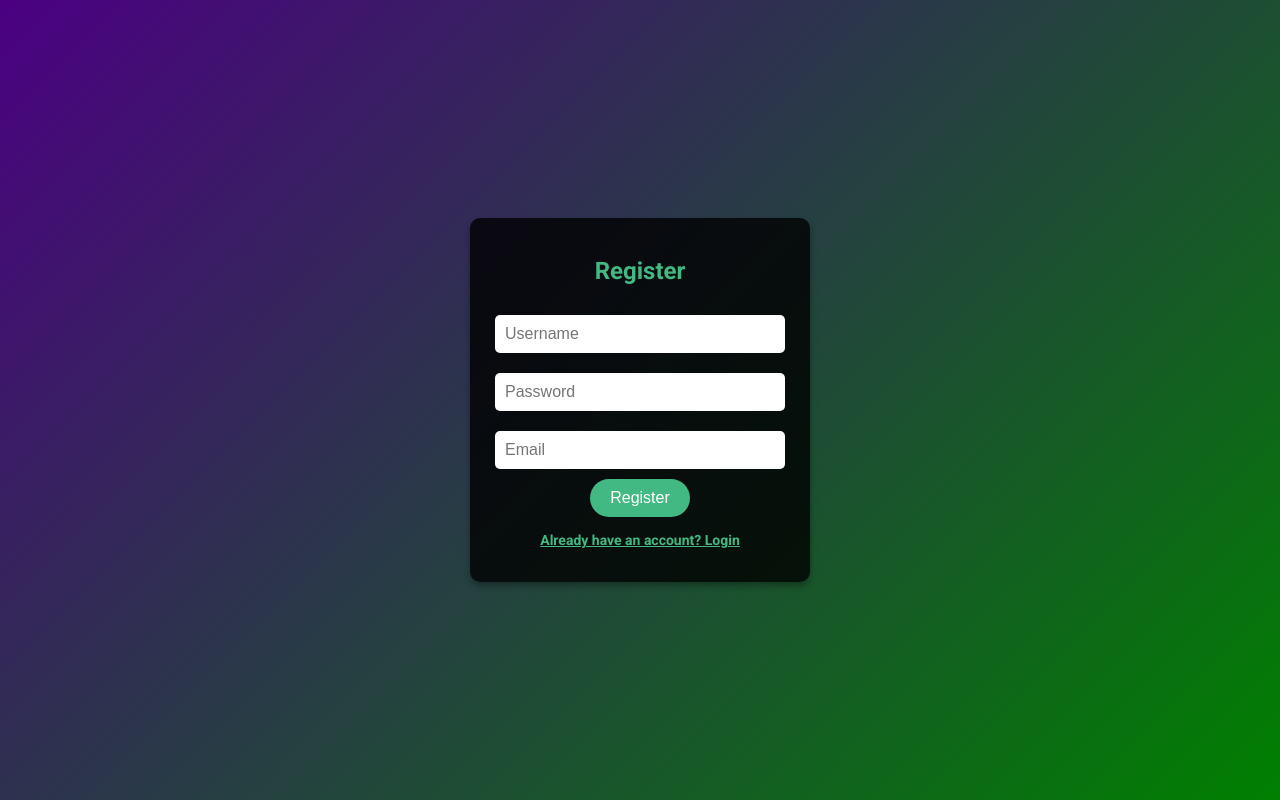
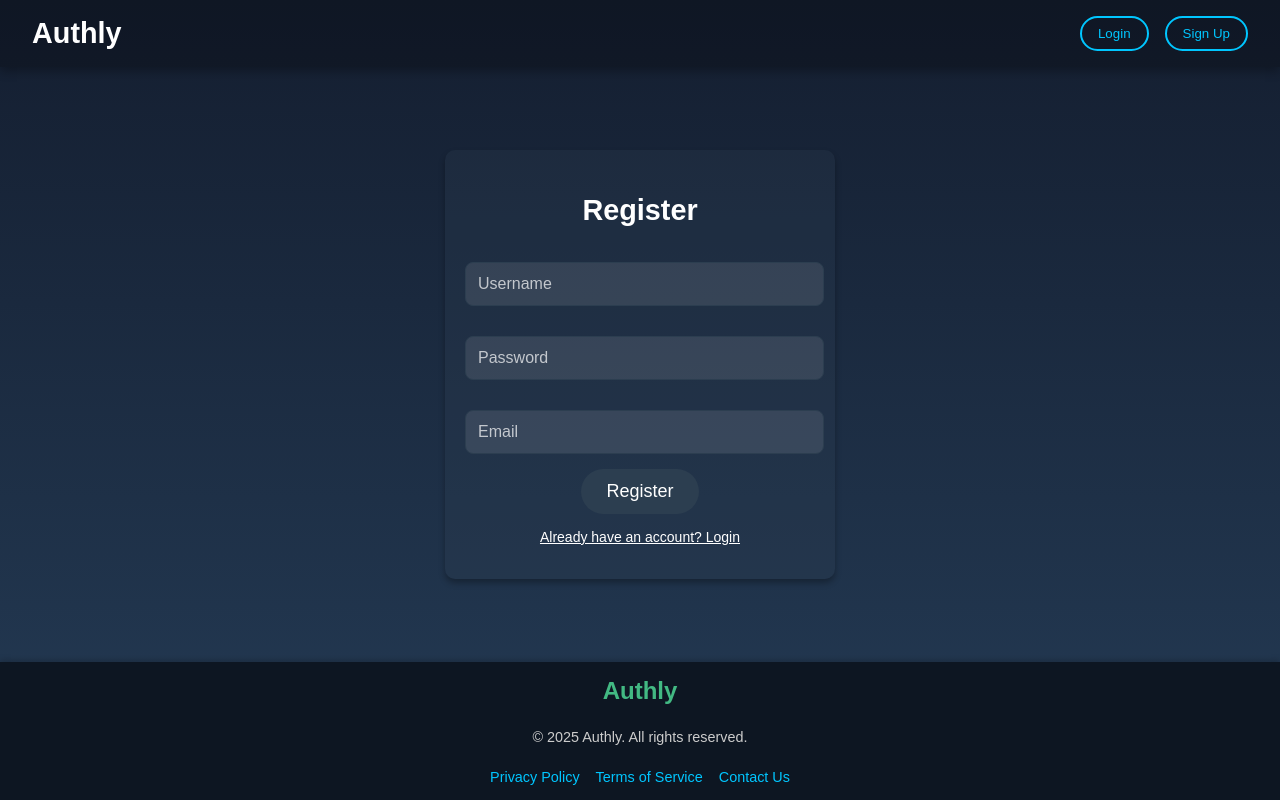
Before and after one commit to K2SHKO/Authly, a Vue app: page /register in a window 1280 px wide. Built offline with nearby package versions, Linux system fonts and the light colour scheme.

Commit message:
Added style to Login Page and Register Page

```diff
--- a/src/assets/style.css
+++ b/src/assets/style.css
@@ -5,7 +5,7 @@ body {
   font-family: 'Roboto', sans-serif;
   -webkit-font-smoothing: antialiased;
   -moz-osx-font-smoothing: grayscale;
-  background: linear-gradient(135deg, #4b0082, #008000);
+  /* background: linear-gradient(135deg, #4b0082, #008000); */
   color: #2c3e50;
   display: flex;
   flex-direction: column;
@@ -73,54 +73,78 @@ main {
 }
 
 .panel {
-  background-color: rgba(0, 0, 0, 0.8);
+  background-color: rgba(44, 62, 80, 0.3);
   padding: 20px;
   border-radius: 10px;
   text-align: center;
-  width: 300px;
+  width: 350px;
   margin: 20px auto;
   animation: fadeIn 1.5s ease-in-out;
   box-shadow: 0 4px 6px rgba(0, 0, 0, 0.3);
 }
 
 .panel h2 {
-  color: #42b983;
+  color: white;
   margin-bottom: 20px;
-  font-size: 1.5em;
+  font-size: 1.8em;
 }
 
 .panel input {
-  width: 90%;
-  padding: 10px;
-  margin: 10px 0;
-  border: none;
-  border-radius: 5px;
+  width: 95%;
+  padding: 12px;
+  margin: 15px 0;
+  border: 1px solid #2c3e50;
+  border-radius: 8px;
   outline: none;
   font-size: 16px;
+  background-color: rgba(255, 255, 255, 0.1);
+  color: white;
+  position: relative;
+}
+
+.panel input::placeholder {
+  color: rgba(255, 255, 255, 0.7);
+  transition: transform 0.3s ease, opacity 0.3s ease;
+  transform-origin: left;
+}
+
+.panel input:focus::placeholder {
+  transform: translateY(-20px) scale(0.8);
+  opacity: 0;
+}
+
+.panel input:focus {
+  border-color: white;
+  background-color: rgba(255, 255, 255, 0.2);
 }
 
 .action-button {
-  background-color: #42b983;
+  background-color: #2c3e50;
   border: none;
   color: white;
-  padding: 10px 20px;
-  font-size: 16px;
+  padding: 12px 25px;
+  font-size: 18px;
   border-radius: 25px;
   cursor: pointer;
   transition: background-color 0.3s ease, transform 0.2s ease;
 }
 
 .action-button:hover {
-  background-color: #2e8b57;
+  background-color: #1a252f;
   transform: scale(1.05);
 }
 
 .switch-panel {
-  color: #42b983;
+  color: white;
   cursor: pointer;
   margin-top: 15px;
   font-size: 14px;
   text-decoration: underline;
+  transition: color 0.3s ease;
+}
+
+.switch-panel:hover {
+  color: rgba(255, 255, 255, 0.7);
 }
 
 .user-panel {
@@ -129,8 +153,8 @@ main {
 }
 
 .user-panel h1 {
-  color: #42b983;
-  font-size: 2.5em;
+  color: white;
+  font-size: 2.8em;
 }
 
 footer {
@@ -194,26 +218,23 @@ footer .powered-by {
   flex-direction: column;
   font-family: 'Montserrat', sans-serif;
   background: linear-gradient(to bottom, #141E30, #243B55);
-  /* We allow vertical scrolling */
   overflow-y: auto;
 }
 
-/* CUSTOM SCROLLBAR */
 ::-webkit-scrollbar {
-  width: 8px; /* width of the scrollbar */
+  width: 8px;
 }
 ::-webkit-scrollbar-track {
-  background: #1b2733; /* track color */
+  background: #1b2733;
 }
 ::-webkit-scrollbar-thumb {
-  background: #444; /* thumb color */
+  background: #444;
   border-radius: 4px;
 }
 ::-webkit-scrollbar-thumb:hover {
   background: #666;
 }
 
-/* HEADER / NAV */
 .site-header {
   display: flex;
   justify-content: space-between;
@@ -223,7 +244,7 @@ footer .powered-by {
   box-shadow: 0 4px 10px rgba(0, 0, 0, 0.3);
   z-index: 10;
   position: sticky;
-  top: 0; /* So the header remains visible as you scroll */
+  top: 0;
 }
 
 .site-header h1 {
@@ -252,7 +273,6 @@ nav {
   color: #fff;
 }
 
-/* HERO SECTION */
 main {
   display: flex;
   align-items: center;
@@ -264,7 +284,7 @@ main {
 
 .hero-content {
   max-width: 600px;
-  animation: fadeIn 1.2s ease-in-out; /* fadeIn on load */
+  animation: fadeIn 1.2s ease-in-out;
 }
 
 .hero-content h2 {
@@ -303,7 +323,6 @@ main {
   box-shadow: 0 8px 16px rgba(0, 198, 255, 0.3);
 }
 
-/* TYPING & FADE-IN ANIMATIONS */
 @keyframes blink {
   50% {
     border-color: transparent;
@@ -320,14 +339,13 @@ main {
   }
 }
 
-/* SCROLL REVEAL SECTIONS */
 .scroll-section {
   max-width: 900px;
   margin: 3rem auto;
   text-align: center;
   padding: 0 1rem;
-  opacity: 0; /* hidden by default */
-  transform: translateY(30px); /* shifted down initially */
+  opacity: 0;
+  transform: translateY(30px);
   transition: opacity 0.6s ease, transform 0.6s ease;
 }
 .scroll-section.active {
@@ -335,7 +353,6 @@ main {
   transform: translateY(0);
 }
 
-/* ABOUT SECTION */
 .about-section h3 {
   font-size: 2rem;
   margin-bottom: 1rem;
@@ -346,17 +363,11 @@ main {
   line-height: 1.6;
 }
 
-/* FEATURES SECTION */
 .features-section h3 {
   font-size: 2.2rem;
   margin-bottom: 2rem;
 }
 
-/*
-   Używamy grid z repeat(auto-fill, minmax(...))
-   aby karty same się "zawijały" do nowego wiersza,
-   zależnie od dostępnej szerokości.
-*/
 .features-grid {
   display: grid;
   grid-template-columns: repeat(auto-fill, minmax(240px, 1fr));
@@ -365,23 +376,20 @@ main {
   margin-bottom: 2rem;
 }
 
-/* Każda karta */
 .features-section h3 {
   font-size: 2.2rem;
   margin-bottom: 2rem;
 }
 
-/* 2 wiersze, 3 kolumny w każdym rzędzie */
 .features-grid {
   display: grid;
-  grid-template-columns: repeat(3, 1fr); /* 3 kolumny */
-  grid-template-rows: repeat(2, auto);   /* 2 wiersze */
-  gap: 2rem;                             /* Odstęp między kartami */
+  grid-template-columns: repeat(3, 1fr);
+  grid-template-rows: repeat(2, auto);
+  gap: 2rem;
   padding-bottom: 1rem;
   margin-bottom: 2rem;
 }
 
-/* Styl pojedynczej karty */
 .feature-card {
   background: rgba(255, 255, 255, 0.07);
   backdrop-filter: blur(8px);
@@ -414,7 +422,6 @@ main {
 }
 
 
-/* WAVE ANIMATION */
 .parallax > use {
   animation: move-forever 25s cubic-bezier(.55,.5,.45,.5) infinite;
 }
@@ -444,7 +451,6 @@ main {
   }
 }
 
-/* FOOTER */
 .site-footer {
   background-color: #0d1622;
   text-align: center;
--- a/src/components/LoginPage.vue
+++ b/src/components/LoginPage.vue
@@ -1,13 +1,35 @@
 <template>
+  <div class="home-container">
+
+    <header class="site-header">
+      <h1 class="home-link" @click="$router.push('/')">Authly</h1>
+      <nav>
+        <button @click="handleLoginClick" class="nav-button">Login</button>
+        <button @click="$router.push('/register')" class="nav-button">Sign Up</button>
+      </nav>
+    </header>
+
   <main>
-    <div class="panel">
+    <div class="panel login-panel">
       <h2>Login</h2>
-      <input type="text" v-model="loginData.username" placeholder="Username">
-      <input type="password" v-model="loginData.password" placeholder="Password">
+      <input type="text" v-model="loginData.username" placeholder="Username" class="login-input">
+      <input type="password" v-model="loginData.password" placeholder="Password" class="login-input">
       <button class="action-button" @click="login">Login</button>
       <p class="switch-panel" @click="$router.push('/register')">Don't have an account? Register</p>
     </div>
   </main>
+  <footer class="site-footer">
+      <div class="footer-content">
+        <div class="footer-logo">Authly</div>
+        <p class="footer-text">© 2025 Authly. All rights reserved.</p>
+        <div class="footer-links">
+          <a href="#">Privacy Policy</a>
+          <a href="#">Terms of Service</a>
+          <a href="#">Contact Us</a>
+        </div>
+      </div>
+    </footer>
+</div>
 </template>
 
 <script>
@@ -24,6 +46,24 @@ export default {
     };
   },
   methods: {
+    handleLoginClick() {
+      const storedUser = localStorage.getItem('authlyUser');
+      if (storedUser) {
+        try {
+          const bytes = CryptoJS.AES.decrypt(storedUser, 'authly_secret_key');
+          const decryptedData = JSON.parse(bytes.toString(CryptoJS.enc.Utf8));
+          if (new Date(decryptedData.expiration) > new Date()) {
+            this.$router.push('/dashboard');
+            return;
+          }
+        } catch (error) {
+          console.error('Failed to decrypt user data:', error);
+          localStorage.removeItem('authlyUser');
+        }
+      }
+      // this.$router.push('login');
+    },
+
     async login() {
       if (this.loginData.username && this.loginData.password) {
         try {
@@ -69,54 +109,3 @@ export default {
   },
 };
 </script>
-
-<style scoped>
-.panel {
-  background-color: rgba(0, 0, 0, 0.8);
-  padding: 20px;
-  border-radius: 10px;
-  text-align: center;
-  width: 300px;
-  margin: 50px auto;
-  box-shadow: 0 4px 6px rgba(0, 0, 0, 0.3);
-}
-
-.panel h2 {
-  color: #42b983;
-  margin-bottom: 20px;
-}
-
-.panel input {
-  width: 90%;
-  padding: 10px;
-  margin: 10px 0;
-  border: none;
-  border-radius: 5px;
-  outline: none;
-  font-size: 16px;
-}
-
-.action-button {
-  background-color: #42b983;
-  border: none;
-  color: white;
-  padding: 10px 20px;
-  font-size: 16px;
-  border-radius: 25px;
-  cursor: pointer;
-  transition: background-color 0.3s ease, transform 0.2s ease;
-}
-
-.action-button:hover {
-  background-color: #2e8b57;
-  transform: scale(1.05);
-}
-
-.switch-panel {
-  color: #42b983;
-  cursor: pointer;
-  margin-top: 15px;
-  font-size: 14px;
-  text-decoration: underline;
-}
-</style>
--- a/src/components/RegisterPage.vue
+++ b/src/components/RegisterPage.vue
@@ -1,4 +1,13 @@
 <template>
+  <div class="home-container">
+    <header class="site-header">
+      <h1 class="home-link" @click="$router.push('/')">Authly</h1>
+      <nav>
+        <button @click="handleLoginClick" class="nav-button">Login</button>
+        <button @click="$router.push('/register')" class="nav-button">Sign Up</button>
+      </nav>
+    </header>
+
     <main>
       <div class="panel">
         <h2>Register</h2>
@@ -9,9 +18,24 @@
         <p class="switch-panel" @click="$router.push('/login')">Already have an account? Login</p>
       </div>
     </main>
+
+    <footer class="site-footer">
+      <div class="footer-content">
+        <div class="footer-logo">Authly</div>
+        <p class="footer-text">© 2025 Authly. All rights reserved.</p>
+        <div class="footer-links">
+          <a href="#">Privacy Policy</a>
+          <a href="#">Terms of Service</a>
+          <a href="#">Contact Us</a>
+        </div>
+      </div>
+    </footer>
+  </div>
 </template>
 
 <script>
+import CryptoJS from 'crypto-js'; // Import biblioteki CryptoJS
+
 export default {
   name: 'RegisterPage',
   data() {
@@ -24,6 +48,24 @@
     };
   },
   methods: {
+    handleLoginClick() {
+      const storedUser = localStorage.getItem('authlyUser');
+      if (storedUser) {
+        try {
+          const bytes = CryptoJS.AES.decrypt(storedUser, 'authly_secret_key');
+          const decryptedData = JSON.parse(bytes.toString(CryptoJS.enc.Utf8));
+          if (new Date(decryptedData.expiration) > new Date()) {
+            this.$router.push('/dashboard');
+            return;
+          }
+        } catch (error) {
+          console.error('Failed to decrypt user data:', error);
+          localStorage.removeItem('authlyUser');
+        }
+      }
+      this.$router.push('/login');
+    },
+
     async register() {
       if (this.registerData.username && this.registerData.password && this.registerData.email) {
         try {
@@ -54,54 +96,3 @@
   },
 };
 </script>
-
-  <style scoped>
-  .panel {
-    background-color: rgba(0, 0, 0, 0.8);
-    padding: 20px;
-    border-radius: 10px;
-    text-align: center;
-    width: 300px;
-    margin: 50px auto;
-    box-shadow: 0 4px 6px rgba(0, 0, 0, 0.3);
-  }
-
-  .panel h2 {
-    color: #42b983;
-    margin-bottom: 20px;
-  }
-
-  .panel input {
-    width: 90%;
-    padding: 10px;
-    margin: 10px 0;
-    border: none;
-    border-radius: 5px;
-    outline: none;
-    font-size: 16px;
-  }
-
-  .action-button {
-    background-color: #42b983;
-    border: none;
-    color: white;
-    padding: 10px 20px;
-    font-size: 16px;
-    border-radius: 25px;
-    cursor: pointer;
-    transition: background-color 0.3s ease, transform 0.2s ease;
-  }
-
-  .action-button:hover {
-    background-color: #2e8b57;
-    transform: scale(1.05);
-  }
-
-  .switch-panel {
-    color: #42b983;
-    cursor: pointer;
-    margin-top: 15px;
-    font-size: 14px;
-    text-decoration: underline;
-  }
-  </style>
```
Lines whose indentation alone changed are shown as unchanged.
